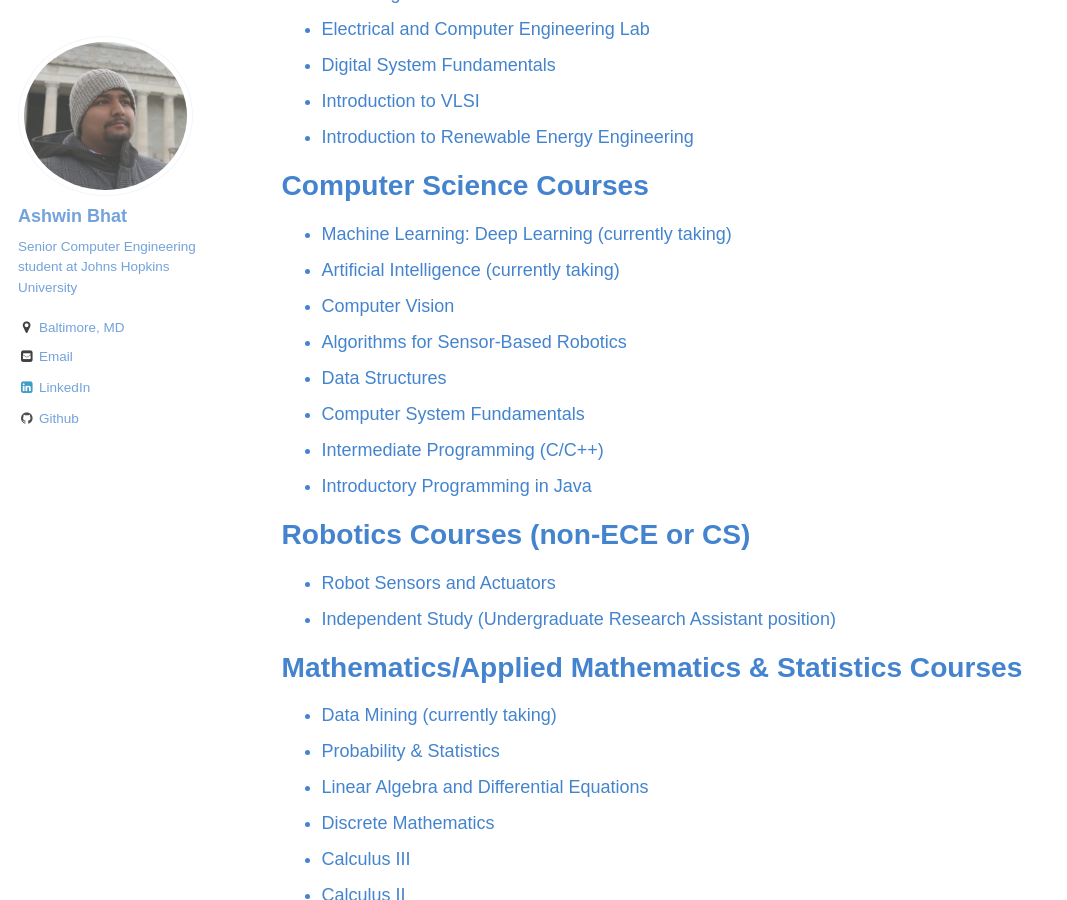
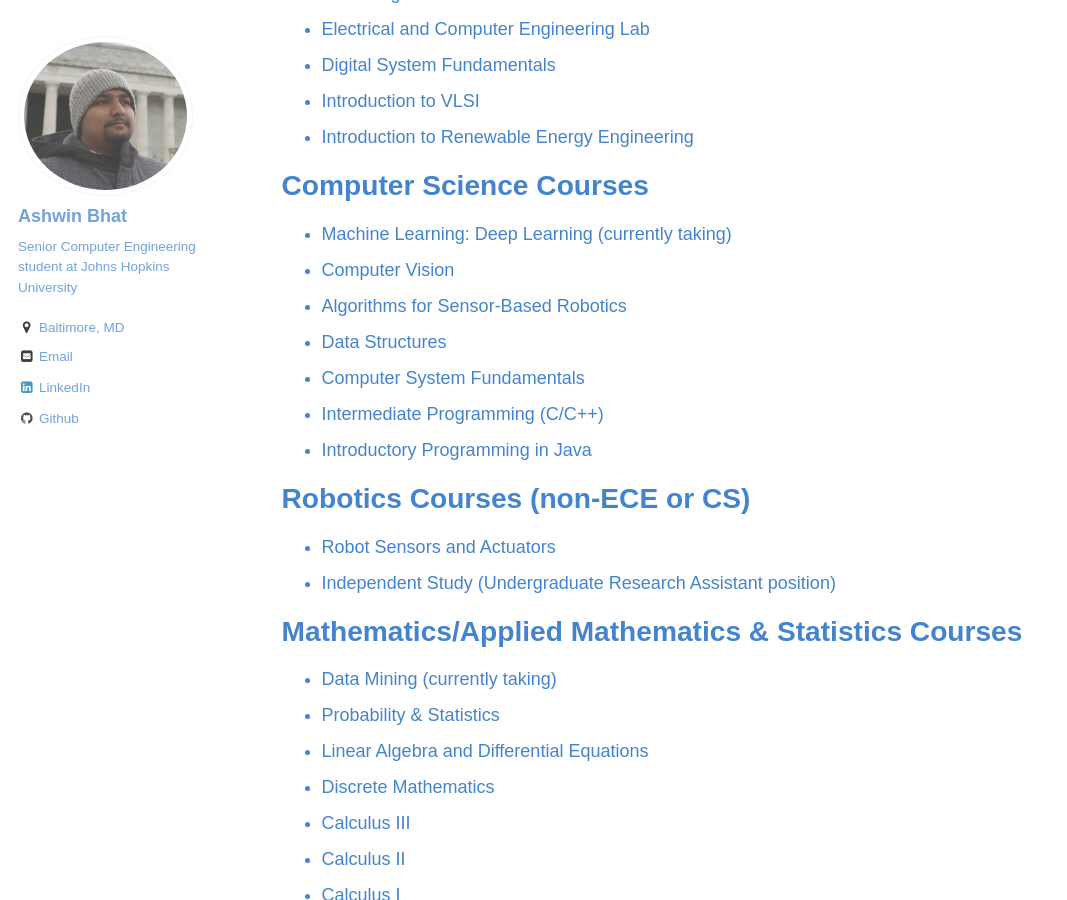
Before and after one commit to The-Shwin/the-shwin.github.io, a Jekyll site: the page built from _pages/coursework.md, in a window 1280 px wide and 900 px high, scrolled down 304 px. Shown: the whole window, without its empty margins (0-1067 px from the left). Built offline with Jekyll 4.4.1, drawn with Linux system fonts in a browser that asks for light colours; some web fonts are replaced.

Commit message:
Update coursework.md

```diff
--- a/_pages/coursework.md
+++ b/_pages/coursework.md
@@ -20,7 +20,6 @@
 Computer Science Courses
 ======
 * Machine Learning: Deep Learning (currently taking)
-* Artificial Intelligence (currently taking)
 * Computer Vision
 * Algorithms for Sensor-Based Robotics
 * Data Structures
```
